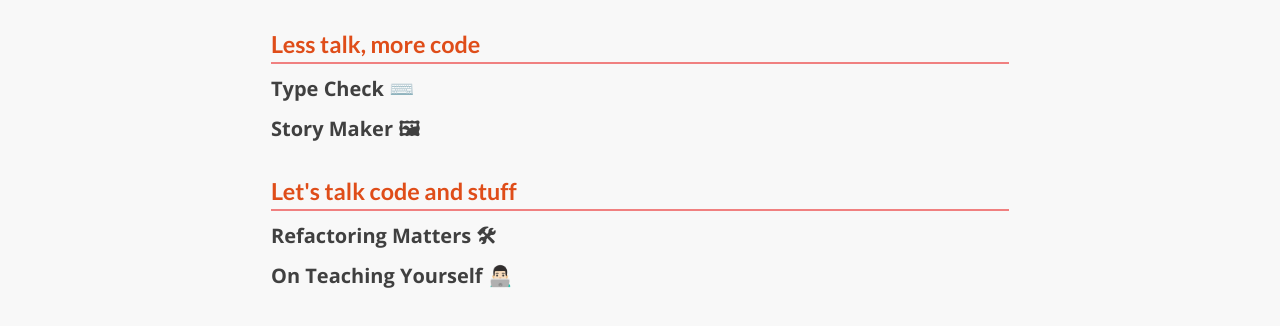
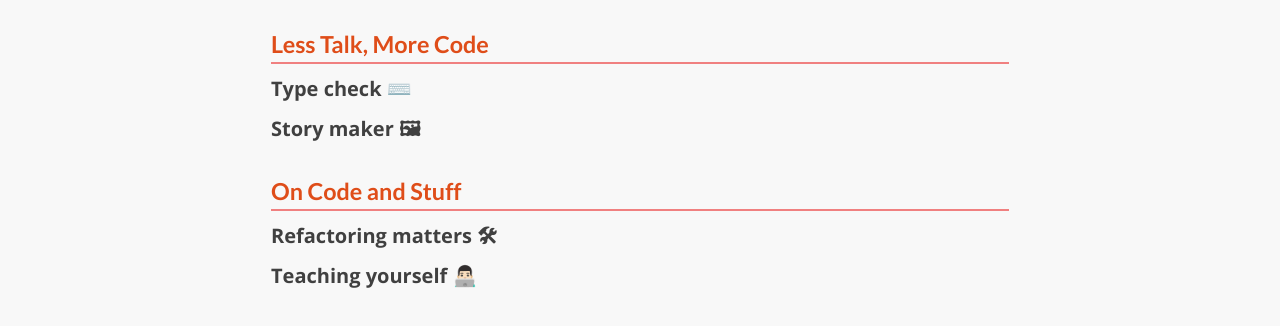
Before and after one commit to rcpml/building_blocks, a plain HTML site: page index.html in a window 1280 px wide. Shown: the part 222-548 px from the top of the page. Drawn offline with nearby package versions, Linux system fonts and the light colour scheme.

Commit message:
capitalization

```diff
--- a/index.html
+++ b/index.html
@@ -42,18 +42,18 @@
         </section>
 
         <section class="container-showcase">
-          <h3>Less talk, more code</h3>
+          <h3>Less Talk, More Code</h3>
 
           <a href="#">
             <div class="showcase-item">
-              <h4>Type Check ⌨️</h4>
+              <h4>Type check ⌨️</h4>
               <!-- <p>How accurate can you type?</p> -->
             </div>
           </a>
 
           <a href="#">
             <div class="showcase-item">
-              <h4>Story Maker 🖼</h4>
+              <h4>Story maker 🖼</h4>
               <!-- <p>Build a story for your objective!</p> -->
             </div>
           </a>
@@ -61,18 +61,18 @@
         </section>
 
         <section class="container-showcase">
-          <h3>Let's talk code and stuff</h3>
+          <h3>On Code and Stuff</h3>
 
           <a href="#">
             <div class="showcase-item">
-              <h4>Refactoring Matters 🛠</h4>
+              <h4>Refactoring matters 🛠</h4>
               <!-- <p>Completing an algorithm is just half the way.</p> -->
             </div>
           </a>
 
           <a href="#">
             <div class="showcase-item">
-              <h4>On Teaching Yourself 👨🏻‍💻</h4>
+              <h4>Teaching yourself 👨🏻‍💻</h4>
               <!-- <p>Why should we take breaks while learning a complex subject?</p> -->
             </div>
           </a>
--- a/style.scss
+++ b/style.scss
@@ -200,7 +200,7 @@ body {
             flex-direction: column;
             align-items: center;
 
-            h2 {
+            h2, h3 {
                 font-family: "Lato", sans-serif;
             }
 
```
Also changed, not shown: style.css, 1 other file.
